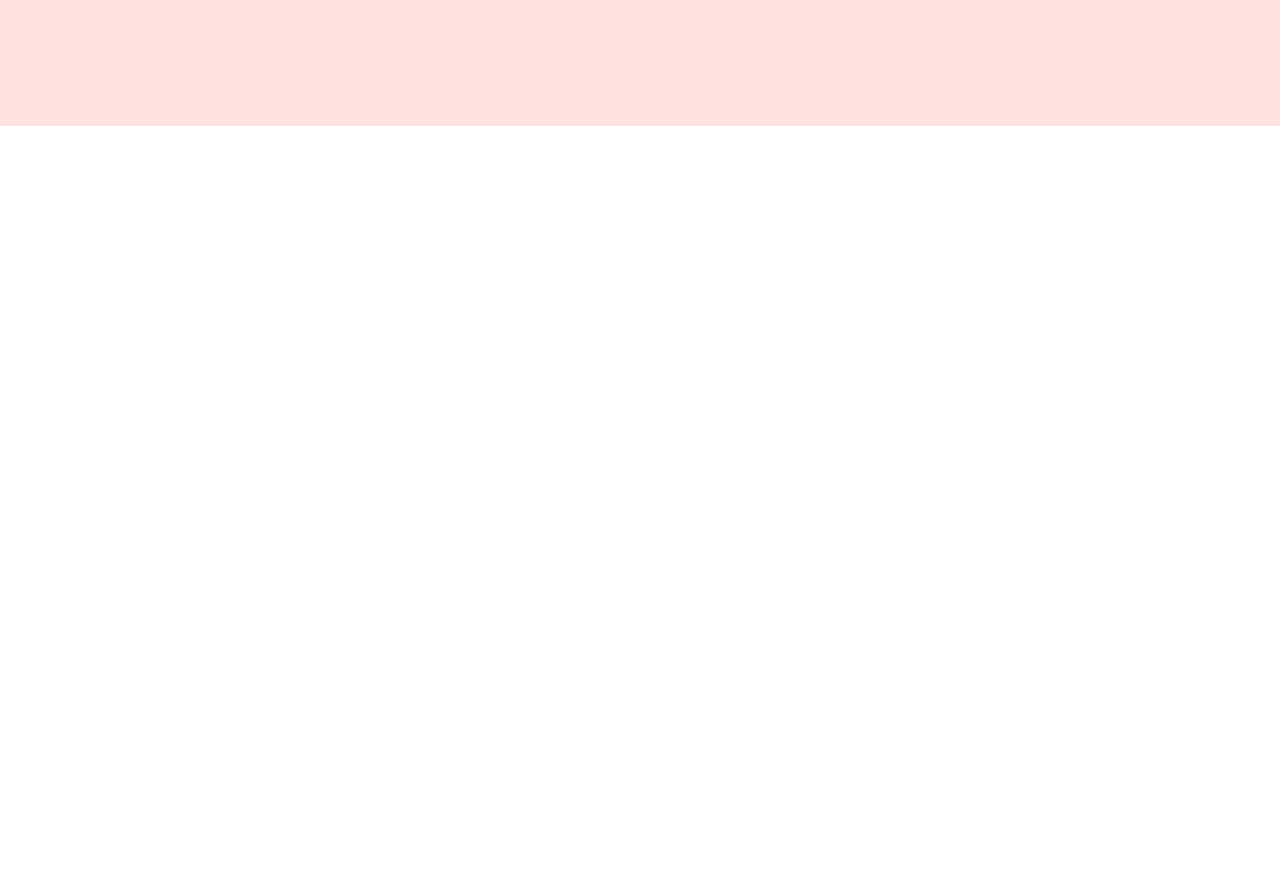
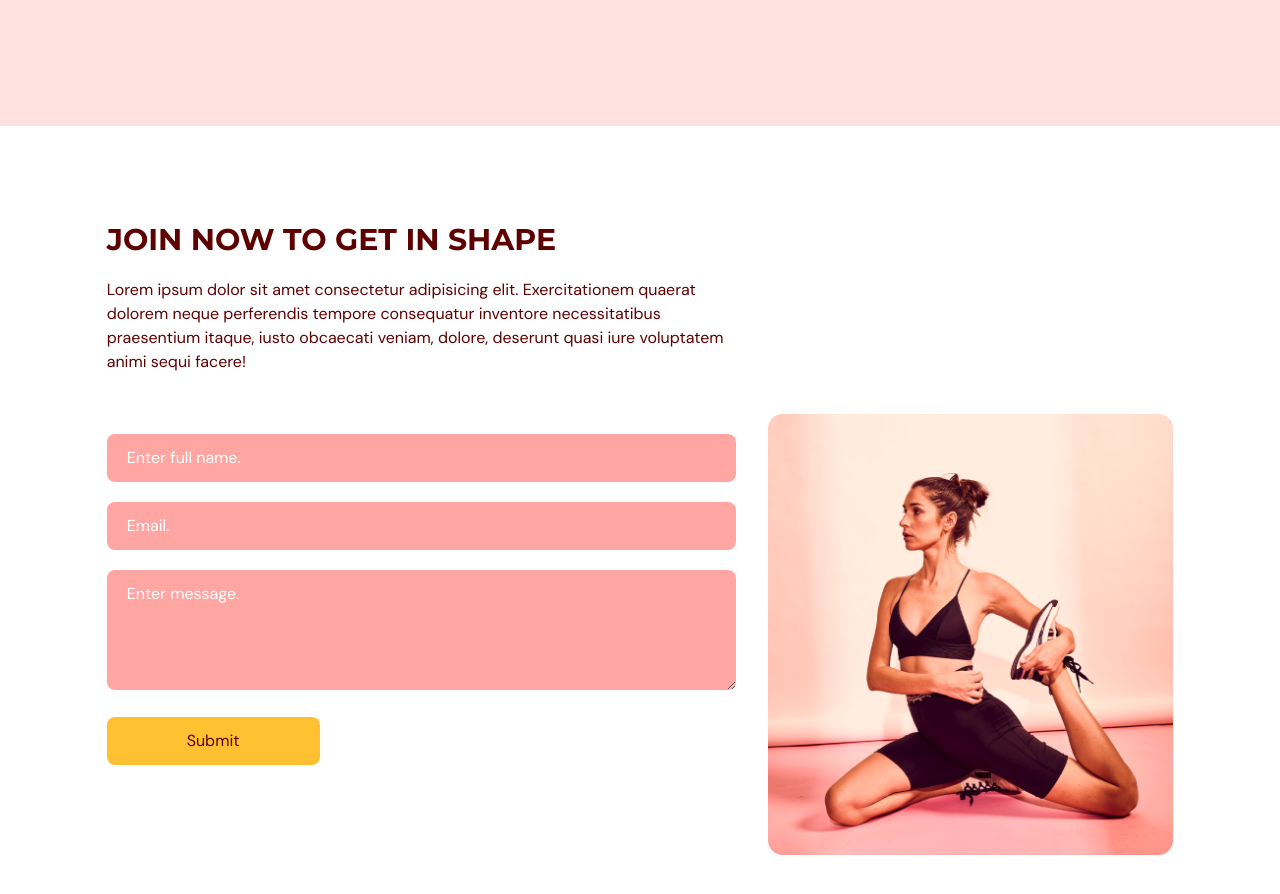
Before and after one commit to hemantaad/flex-gym, a React (Vite) app: page / in a window 1280 px wide. Shown: the part 2960-3854 px from the top of the page. Before the commit the page ends 3086 px from the top, so only its background shows below. Built offline with nearby package versions, Linux system fonts and the light colour scheme.

Commit message:
Added contact us component.

```diff
--- a/package.json
+++ b/package.json
@@ -11,11 +11,14 @@
   },
   "dependencies": {
     "@heroicons/react": "^2.1.1",
+    "@hookform/resolvers": "^3.3.4",
     "framer-motion": "^11.0.3",
     "react": "^18.2.0",
     "react-anchor-link-smooth-scroll": "^1.0.12",
     "react-dom": "^18.2.0",
-    "react-icons": "^5.0.1"
+    "react-hook-form": "^7.49.3",
+    "react-icons": "^5.0.1",
+    "zod": "^3.22.4"
   },
   "devDependencies": {
     "@types/node": "^20.11.8",
--- a/src/App.tsx
+++ b/src/App.tsx
@@ -4,6 +4,7 @@ import { SelectedPage } from "./configs/enums";
 import Home from "./components/Home";
 import Benefits from "./components/Benefits";
 import Classes from "./components/Classes";
+import Contact from "./components/Contact";
 
 function App() {
   const [selectedPage, setSelectedPage] = useState(SelectedPage.Home);
@@ -32,6 +33,7 @@ function App() {
       <Home setSelectedPage={handleSelectedPage} />
       <Benefits setSelectedPage={handleSelectedPage} />
       <Classes setSelectedPage={handleSelectedPage} />
+      <Contact setSelectedPage={handleSelectedPage} />
     </div>
   );
 }
--- /dev/null
+++ b/src/components/Contact.tsx
@@ -0,0 +1,113 @@
+import { SelectedPage } from "../configs/enums";
+import { motion } from "framer-motion";
+import ContactUsPageGraphic from "../assets/ContactUsPageGraphic.png";
+import { FieldValues, useForm } from "react-hook-form";
+import { z } from "zod";
+import { zodResolver } from "@hookform/resolvers/zod";
+import HText from "./HText";
+
+const schema = z.object({
+  name: z
+    .string()
+    .min(5, { message: "The name must be at least 3 character long." }),
+  email: z.string().min(1, { message: "Email field is required." }),
+  message: z
+    .string()
+    .min(10, { message: "The message must be at least 10 character long." }),
+});
+
+type FormData = z.infer<typeof schema>;
+
+interface Props {
+  setSelectedPage(page: SelectedPage): void;
+}
+
+const Contact = ({ setSelectedPage }: Props) => {
+  const inputStyles =
+    "mt-5 w-full rounded-lg bg-primary-300 px-5 py-3 placeholder-white";
+
+  const {
+    register,
+    handleSubmit,
+    formState: { errors, isValid },
+  } = useForm<FormData>({ resolver: zodResolver(schema) });
+
+  const onSubmit = async (data: FieldValues) => {
+    console.log(data.message);
+  };
+  return (
+    <section id="contact" className="mx-auto w-5/6 pt-24 pb-32">
+      <motion.div onViewportEnter={() => setSelectedPage(SelectedPage.Classes)}>
+        <div className="lg:w-3/5">
+          <HText>JOIN NOW TO GET IN SHAPE</HText>
+          <p className="my-5">
+            Lorem ipsum dolor sit amet consectetur adipisicing elit.
+            Exercitationem quaerat dolorem neque perferendis tempore consequatur
+            inventore necessitatibus praesentium itaque, iusto obcaecati veniam,
+            dolore, deserunt quasi iure voluptatem animi sequi facere!
+          </p>
+        </div>
+        <div className="mt-10 justify-between gap-8 lg:flex">
+          <div className="mt-10 basis-3/5 lg:mt-0">
+            <form
+              target="_blank"
+              onSubmit={handleSubmit(onSubmit)}
+              action="https://formsubmit.co/fakemail@gmail.com"
+              method="POST"
+            >
+              <input
+                {...register("name")}
+                id="name"
+                className={inputStyles}
+                type="string"
+                placeholder="Enter full name."
+              />
+              {errors.name && (
+                <p className="mt-1 text-primary-500">{errors.name.message}</p>
+              )}
+              <input
+                {...register("email")}
+                id="email"
+                className={inputStyles}
+                type="email"
+                placeholder="Email."
+              />
+              {errors.email && (
+                <p className="mt-1 text-primary-500">{errors.email.message}</p>
+              )}
+              <textarea
+                {...register("message")}
+                id="message"
+                rows={4}
+                cols={50}
+                className={inputStyles}
+                placeholder="Enter message."
+              />
+              {errors.message && (
+                <p className="mt-1 text-primary-500">
+                  {errors.message.message}
+                </p>
+              )}
+              <button
+                disabled={!isValid}
+                className="mt-5 rounded-lg bg-secondary-500 px-20 py-3 transition duration-500 hover:text-white"
+                type="submit"
+              >
+                Submit
+              </button>
+            </form>
+          </div>
+          <div className="mt-16 basis2/5 lg:mt-0">
+            <img
+              className="w-full"
+              src={ContactUsPageGraphic}
+              alt="sontact-us-graphics"
+            />
+          </div>
+        </div>
+      </motion.div>
+    </section>
+  );
+};
+
+export default Contact;
```
Also changed, not shown: 1 other file (tests, documents, lock files or other folders).
